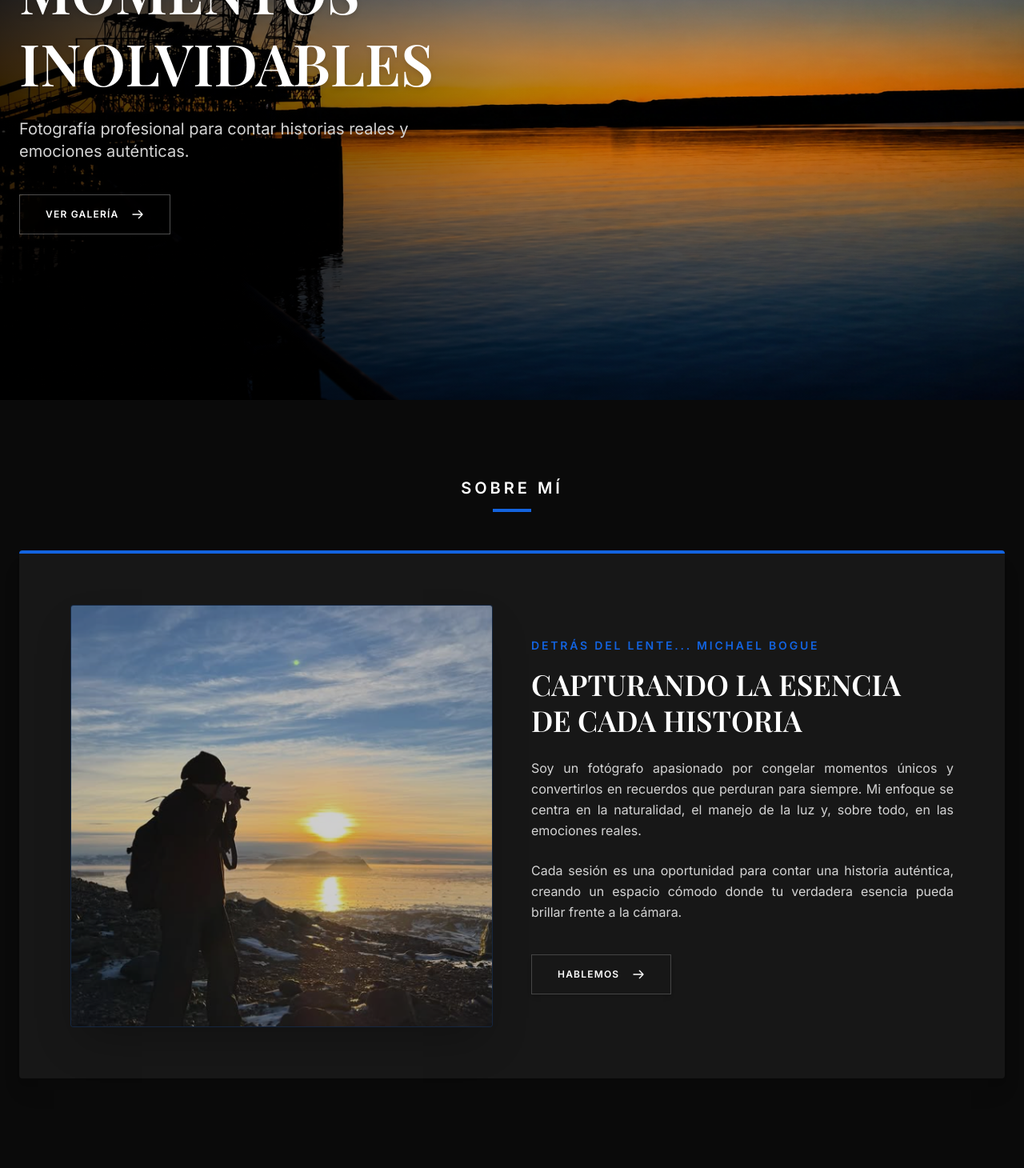
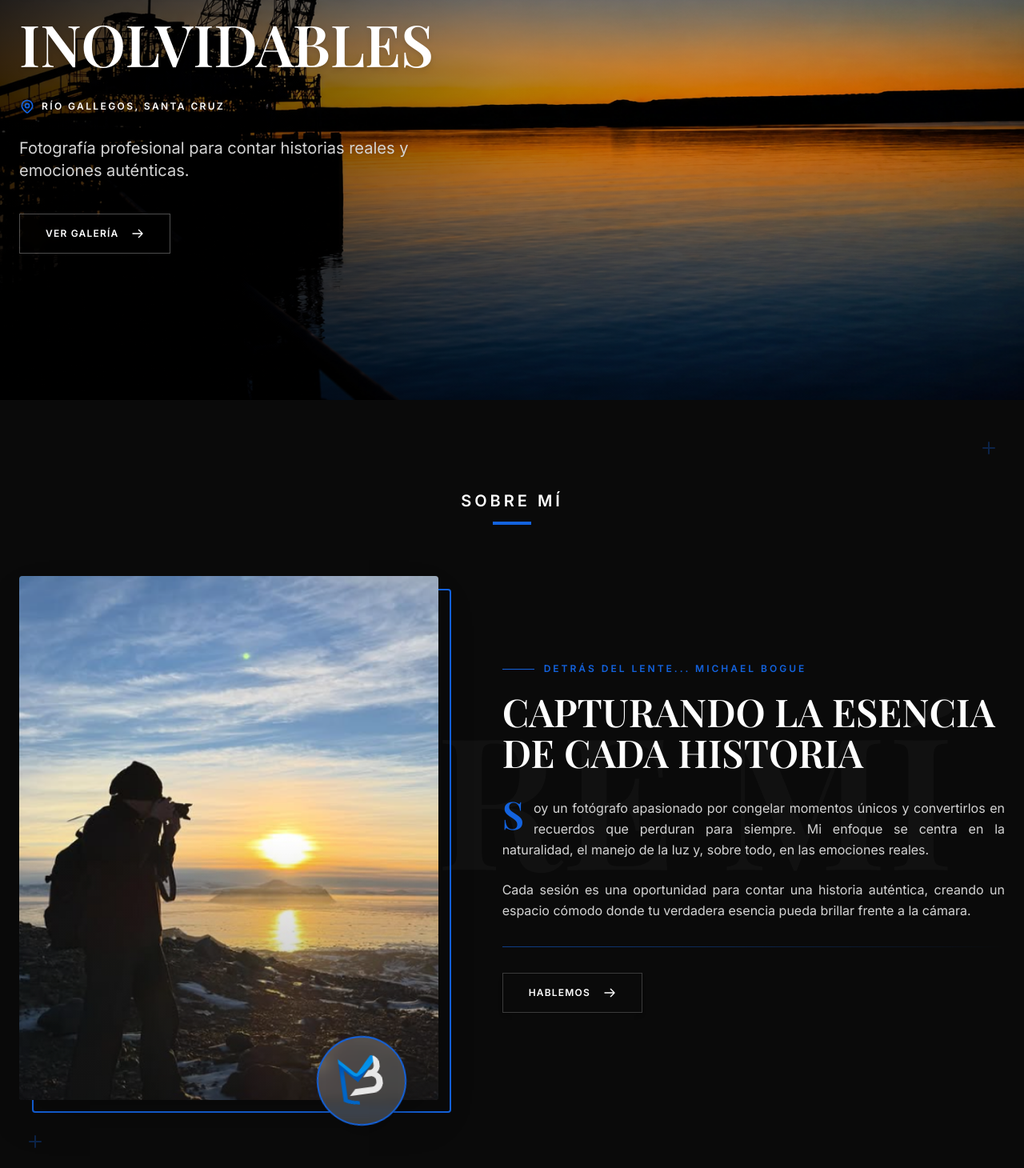
Before and after one commit to leandrocalfin/Portfolio-Fotografo, a React (Vite) app in the folder frontend/: page / in a window 1280 px wide. Shown: the part 300-1760 px from the top of the page at 80% size. Built offline with nearby package versions, Linux system fonts and the light colour scheme; no server answers; a web font is replaced by a local one.

Commit message:
Rediseña los ajustes de perfil y la seccion sobre mi

```diff
--- a/frontend/src/components/Footer.jsx
+++ b/frontend/src/components/Footer.jsx
@@ -62,7 +62,7 @@ const Footer = () => {
             className="text-neutral-500 dark:text-neutral-400 hover:text-azul-logo transition-all duration-300 hover:scale-110"
           >
             <svg
-              className="w-5 h-5 fill-current"
+              className="w-7 h-7 fill-current"
               viewBox="0 0 24 24"
             >
               <path d="M12 2.163c3.204 0 3.584.012 4.85.07 3.252.148 4.771 1.691 4.919 4.919.058 1.265.069 1.645.069 4.849 0 3.205-.012 3.584-.069 4.849-.149 3.225-1.664 4.771-4.919 4.919-1.266.058-1.644.07-4.85.07-3.204 0-3.584-.012-4.849-.07-3.26-.149-4.771-1.699-4.919-4.92-.058-1.265-.07-1.644-.07-4.849 0-3.204.013-3.583.07-4.849.149-3.227 1.664-4.771 4.919-4.919 1.266-.057 1.645-.069 4.849-.069zM12 0C8.741 0 8.333.014 7.053.072 2.695.272.273 2.69.073 7.052.014 8.333 0 8.741 0 12c0 3.259.014 3.668.072 4.948.2 4.358 2.618 6.78 6.98 6.98C8.333 23.986 8.741 24 12 24c3.259 0 3.668-.014 4.948-.072 4.354-.2 6.782-2.618 6.979-6.98.059-1.28.073-1.689.073-4.948 0-3.259-.014-3.667-.072-4.947-.196-4.354-2.617-6.78-6.979-6.98C15.668.014 15.259 0 12 0zm0 5.838a6.162 6.162 0 100 12.324 6.162 6.162 0 000-12.324zM12 16a4 4 0 110-8 4 4 0 010 8zm6.406-11.845a1.44 1.44 0 100 2.881 1.44 1.44 0 000-2.881z" />
--- a/frontend/src/pages/Inicio.jsx
+++ b/frontend/src/pages/Inicio.jsx
@@ -6,6 +6,12 @@ import UltimosTrabajos from "../components/UltimosTrabajos";
 import SobreMi from "./SobreMi";
 import Servicios from "../components/Servicios";
 import Contacto from "../components/Contacto";
+
+// ==========================================
+// DATOS FIJOS DEL SITIO
+// ==========================================
+
+const UBICACION = "Río Gallegos, Santa Cruz";
 
 const Inicio = () => {
   // ==========================================
@@ -165,8 +171,9 @@ const Inicio = () => {
               inset-0
               z-0
               bg-cover
-              bg-center
               bg-no-repeat
+              [background-position:center_30%]
+              md:bg-center
             "
             style={{
               backgroundImage:
@@ -202,7 +209,7 @@ const Inicio = () => {
               w-full
             "
           >
-            <div className="max-w-2xl mt-28 md:mt-0">
+            <div className="max-w-2xl mt-28 mb-16 md:mt-0 md:mb-0">
 
               {/* SUBTÍTULO */}
 
@@ -239,6 +246,50 @@ const Inicio = () => {
                 <br />
                 Inolvidables
               </h1>
+
+              {/* UBICACIÓN */}
+
+              <div
+                className="
+                  flex
+                  items-center
+                  gap-2
+                  mb-7
+                "
+              >
+                <svg
+                  className="w-5 h-5 text-azul-logo shrink-0 drop-shadow-md"
+                  fill="none"
+                  stroke="currentColor"
+                  viewBox="0 0 24 24"
+                >
+                  <path
+                    strokeLinecap="round"
+                    strokeLinejoin="round"
+                    strokeWidth="2"
+                    d="M17.657 16.657L13.414 20.9a1.998 1.998 0 01-2.827 0l-4.244-4.243a8 8 0 1111.314 0z"
+                  />
+                  <path
+                    strokeLinecap="round"
+                    strokeLinejoin="round"
+                    strokeWidth="2"
+                    d="M15 11a3 3 0 11-6 0 3 3 0 016 0z"
+                  />
+                </svg>
+
+                <span
+                  className="
+                    text-xs
+                    font-bold
+                    uppercase
+                    tracking-[0.2em]
+                    text-white
+                    drop-shadow-md
+                  "
+                >
+                  {UBICACION}
+                </span>
+              </div>
 
               {/* DESCRIPCIÓN */}
 
@@ -306,8 +357,8 @@ const Inicio = () => {
                     strokeWidth="2"
                     d="M14 5l7 7m0 0l-7 7m7-7H3"
                   />
-                </svg>
-              </Link>
+                  </svg>
+                </Link>
             </div>
           </div>
         </section>
--- a/frontend/src/pages/SobreMi.jsx
+++ b/frontend/src/pages/SobreMi.jsx
@@ -58,24 +58,25 @@ const SobreMi = () => {
     <section
       id="sobre-mi"
       className="
+        relative
         py-16
         px-4
         max-w-7xl
         mx-auto
         w-full
+        overflow-hidden
         transition-colors
         duration-300
 
         sm:px-6
-        sm:py-20
+        sm:py-24
 
-        md:py-16
-
-        lg:py-24
+        md:py-28
       "
     >
       {/* TÍTULO */}
-      <div className="text-center mb-10 md:mb-10 lg:mb-16">
+
+      <div className="relative text-center mb-12 lg:mb-20">
         <h3
           className="
             text-neutral-900
@@ -83,9 +84,11 @@ const SobreMi = () => {
             font-bold
             tracking-[0.2em]
             uppercase
+
             text-lg
             md:text-lg
             lg:text-xl
+
             relative
             inline-block
             transition-colors
@@ -97,53 +100,124 @@ const SobreMi = () => {
         </h3>
       </div>
 
-      {/* CONTENEDOR PRINCIPAL */}
-      <div
+      {/* TEXTO FANTASMA DE FONDO */}
+
+      <span
+        aria-hidden="true"
         className="
-          grid
-          grid-cols-1
-          gap-8
-          items-center
+          pointer-events-none
+          select-none
+          absolute
+          top-1/2
+          left-1/2
+          -translate-x-1/2
+          -translate-y-1/2
+          font-titulos
+          font-bold
+          uppercase
+          whitespace-nowrap
+          leading-none
 
-          bg-[#78A4CB]/15
-          dark:bg-neutral-900
-
-          p-5
-          sm:p-7
-
-          md:grid-cols-2
-          md:gap-8
-          md:p-7
-
-          lg:gap-12
-          lg:p-16
-
-          rounded-sm
-          shadow-xl
-          border-t-4
-          border-t-azul-logo
-          transition-colors
+          text-[18vw]
+          text-neutral-900/[0.04]
+          dark:text-white/[0.03]
         "
       >
-        {/* IMAGEN */}
+        Sobre Mí
+      </span>
+
+      {/* CRUCES DECORATIVAS */}
+
+      <svg
+        aria-hidden="true"
+        className="
+          hidden
+          md:block
+          absolute
+          top-12
+          right-8
+          w-6
+          h-6
+          text-azul-logo/40
+          dark:text-azul-logo/30
+        "
+        fill="none"
+        stroke="currentColor"
+        viewBox="0 0 24 24"
+      >
+        <path strokeLinecap="round" strokeWidth="2" d="M12 5v14M5 12h14" />
+      </svg>
+
+      <svg
+        aria-hidden="true"
+        className="
+          hidden
+          md:block
+          absolute
+          bottom-12
+          left-8
+          w-6
+          h-6
+          text-azul-logo/40
+          dark:text-azul-logo/30
+        "
+        fill="none"
+        stroke="currentColor"
+        viewBox="0 0 24 24"
+      >
+        <path strokeLinecap="round" strokeWidth="2" d="M12 5v14M5 12h14" />
+      </svg>
+
+      {/* CONTENEDOR PRINCIPAL */}
+
       <div
         className="
           relative
-            group
+          grid
+          grid-cols-1
+          gap-16
+
+          lg:grid-cols-[5fr_6fr]
+          lg:gap-20
+          items-center
+        "
+      >
+        {/* IMAGEN CON MARCO DESPLAZADO */}
+
+        <div className="group relative w-full max-w-[195px] mx-auto sm:max-w-xs lg:max-w-none">
+          {/* Marco desplazado detrás de la foto */}
+
+          <div
+            aria-hidden="true"
+            className="
+              absolute
+              inset-0
+              translate-x-4
+              translate-y-4
+              border-2
+              border-azul-logo
+              rounded-sm
+              transition-transform
+              duration-500
+
+              group-hover:translate-x-2
+              group-hover:translate-y-2
+            "
+          />
+
+          {/* Foto */}
+
+          <div
+            className="
+              relative
               overflow-hidden
               rounded-sm
 
-            aspect-[4/3]
-
-            md:aspect-[4/3]
-
-            lg:aspect-square
+              aspect-[4/5]
 
               shadow-2xl
               bg-neutral-200
-            dark:bg-neutral-900
-            border
-            border-azul-logo/20
+              dark:bg-neutral-800
             "
           >
             <div
@@ -153,7 +227,8 @@ const SobreMi = () => {
                 bg-cover
                 bg-center
                 transition-transform
-              duration-1000
+                duration-[1500ms]
+
                 group-hover:scale-105
               "
               style={{
@@ -166,38 +241,100 @@ const SobreMi = () => {
               className="
                 absolute
                 inset-0
-              bg-black/10
-              dark:bg-neutral-950/20
-              group-hover:bg-transparent
-              transition-colors
-              duration-500
+                bg-gradient-to-t
+                from-neutral-950/40
+                via-transparent
+                to-transparent
               "
             />
           </div>
 
+          {/* SELLO GIRATORIO MB */}
+
+          <div
+            className="
+              absolute
+              -bottom-8
+              right-6
+              md:right-10
+
+              w-16
+              h-16
+              md:w-28
+              md:h-28
+
+              rounded-full
+              bg-white/20
+              backdrop-blur-sm
+              border-2
+              border-azul-logo
+              shadow-2xl
+
+              flex
+              flex-col
+              items-center
+              justify-center
+
+              rotate-[-8deg]
+              group-hover:rotate-0
+              transition-transform
+              duration-500
+              z-10
+            "
+          >
+            <img
+              src="/logo.png"
+              alt="Logo MB Fotografía"
+              className="
+                block
+                dark:hidden
+                w-11
+                h-11
+                md:w-20
+                md:h-20
+                object-contain
+              "
+            />
+
+            <img
+              src="/logo2.png"
+              alt="Logo MB Fotografía"
+              className="
+                hidden
+                dark:block
+                w-11
+                h-11
+                md:w-20
+                md:h-20
+                object-contain
+              "
+            />
+          </div>
+        </div>
+
         {/* TEXTOS */}
+
         <div className="flex flex-col justify-center">
+          {/* KICKER */}
+
+          <div className="flex items-center gap-3 mb-5">
+            <span className="w-10 h-px bg-azul-logo shrink-0" />
+
             <h2
               className="
                 text-azul-logo
                 font-bold
-              tracking-[0.2em]
+                tracking-[0.25em]
                 uppercase
-
                 text-[10px]
-              mb-3
-
                 sm:text-xs
-
-              md:text-[11px]
-              md:mb-3
-
-              lg:text-sm
-              lg:mb-4
               "
             >
               Detrás del Lente... Michael Bogue
             </h2>
+          </div>
+
+          {/* TÍTULO */}
 
           <h3
             className="
@@ -208,19 +345,15 @@ const SobreMi = () => {
               uppercase
               transition-colors
 
-              text-2xl
+              text-3xl
               leading-tight
-              mb-4
+              mb-6
 
-              sm:text-3xl
+              sm:text-4xl
 
-              md:text-[28px]
-              md:leading-[1.05]
-              md:mb-4
-
-              lg:text-4xl
-              lg:leading-tight
-              lg:mb-6
+              lg:text-5xl
+              lg:leading-[1.05]
+              lg:mb-8
             "
           >
             {tituloSobreMi.trim()
@@ -232,6 +365,8 @@ const SobreMi = () => {
                   </span>
                 ))}
           </h3>
+
+          {/* PÁRRAFOS */}
 
           {parrafos.map((parrafo, indice) => (
             <p
@@ -256,14 +391,24 @@ const SobreMi = () => {
 
                 ${
                   indice === parrafos.length - 1
-                    ? "mb-6 md:mb-6 lg:mb-10"
+                    ? "mb-8"
                     : "mb-4 md:mb-4 lg:mb-6"
+                }
+
+                ${
+                  indice === 0
+                    ? "first-letter:float-left first-letter:mr-3 first-letter:text-5xl first-letter:font-titulos first-letter:font-bold first-letter:text-azul-logo first-letter:leading-[0.85]"
+                    : ""
                 }
               `}
             >
               {parrafo}
             </p>
           ))}
+
+          {/* DIVISOR Y BOTÓN */}
+
+          <div className="w-full h-px bg-gradient-to-r from-azul-logo/60 to-transparent mb-8" />
 
           <div>
             <a
```
Also changed, not shown: frontend/src/pages/Dashboard.jsx (+185 -108 lines). Lines whose indentation alone changed are shown as unchanged.
